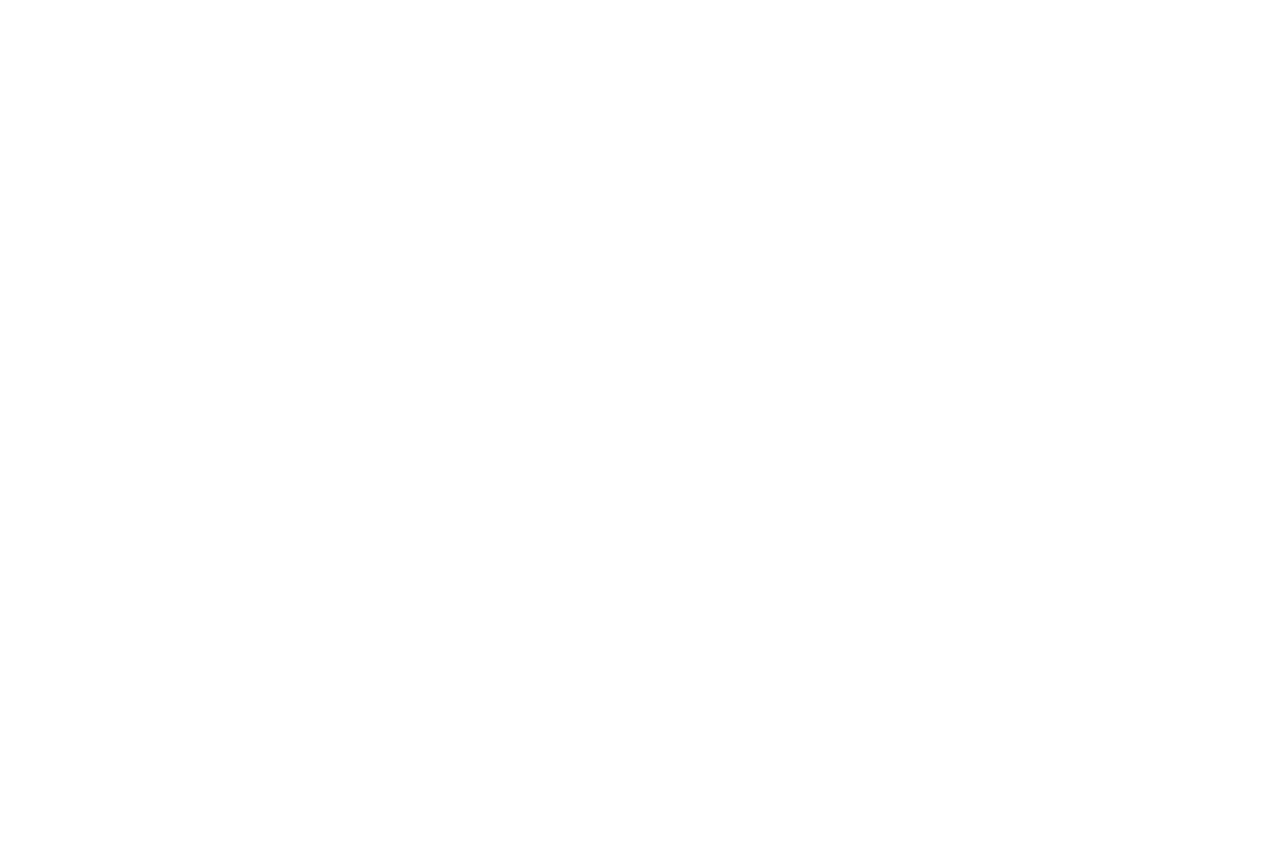
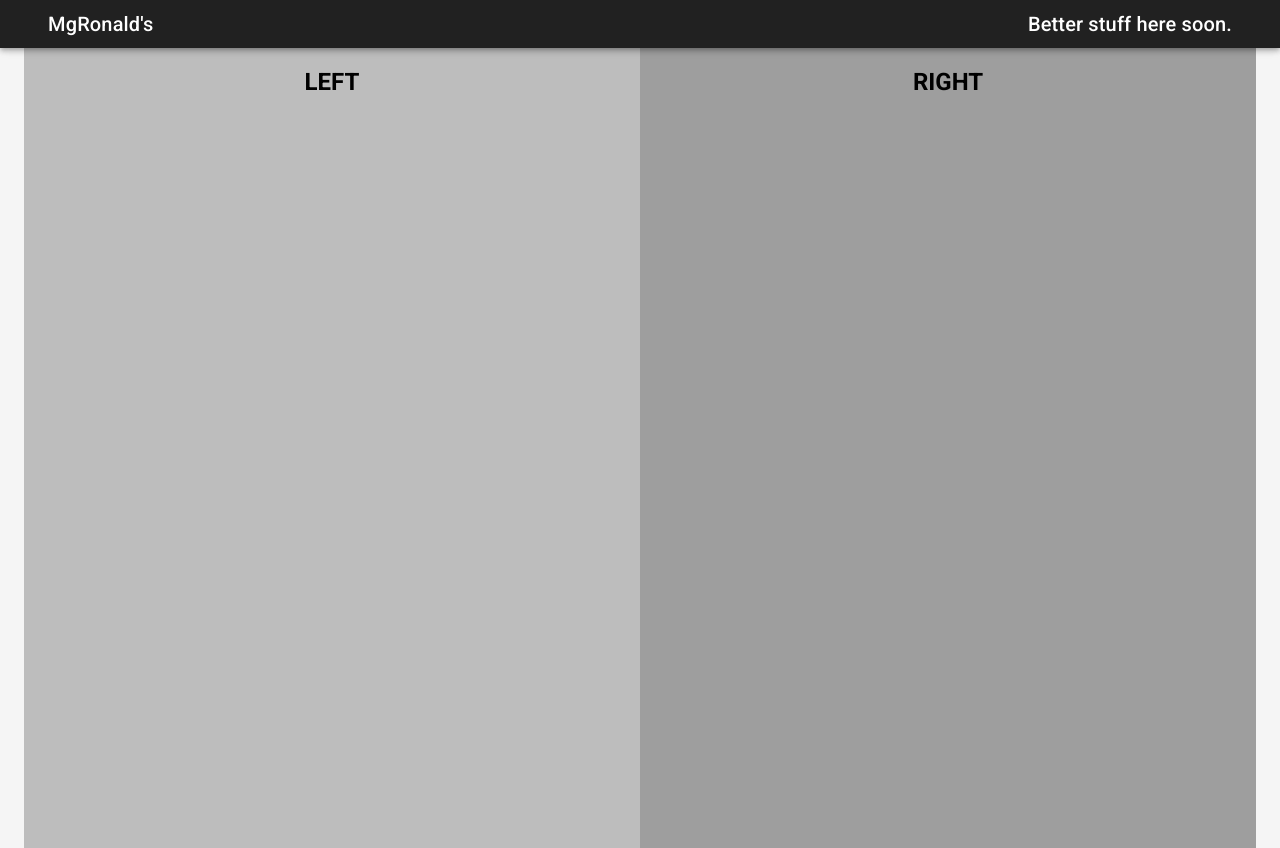
Before and after one commit to ewink1977/KRK-Frontend, a React (Create React App) app: page /bbs in a window 1280 px wide. Before the commit the page ends 800 px from the top, so only its background shows below. Built offline with nearby package versions, Linux system fonts and the light colour scheme; a web font is replaced by a local one.

Commit message:
Started work on main BBS page.

```diff
--- a/src/App.js
+++ b/src/App.js
@@ -1,5 +1,6 @@
 import React from 'react';
 import { BrowserRouter as Router, Route, Switch } from 'react-router-dom';
+import BBSMainApp from './components/BBSAppComps/BBSMainApp/BBSMainApp';
 import LandingPage from './components/GenericComps/LandingPage/LandingPage';
 import Login from './components/GenericComps/Login/Login';
 import Register from './components/GenericComps/Register/Register';
@@ -12,7 +13,7 @@ function App() {
 					<Route exact path='/' component={LandingPage} />
 					<Route path='/login' component={Login} />
 					<Route path='/register' component={Register} />
-					{/* BBSApp -- Will contain all the BBS Actions (posts, events, user management) */}
+					<Route path='/bbs' component={BBSMainApp} />
 				</Switch>
 			</div>
 		</Router>
--- /dev/null
+++ b/src/components/BBSAppComps/BBSMainApp/BBSMainApp.Styles.js
@@ -0,0 +1,39 @@
+import { makeStyles } from '@material-ui/core';
+import { grey } from '@material-ui/core/colors';
+
+export const useStyles = makeStyles((theme) => ({
+	appBar: {
+		display: 'flex',
+		flexDirection: 'row',
+		alignItems: 'center',
+		justifyContent: 'space-between',
+		backgroundColor: grey[900],
+		padding: '0.5rem 3rem',
+	},
+	container: {
+		display: 'flex',
+		flexWrap: 'wrap-reverse',
+		justifyContent: 'center',
+		alignItems: 'flex-start',
+		backgroundColor: grey[100],
+		minHeight: '100vh',
+	},
+	bbsLeftColumn: {
+		display: 'flex',
+		flexDirection: 'column',
+		alignItems: 'center',
+		justifyContent: 'flex-start',
+		backgroundColor: grey[400],
+		minHeight: '100vh',
+		width: '100%',
+	},
+	bbsRightColumn: {
+		display: 'flex',
+		flexDirection: 'column',
+		alignItems: 'center',
+		justifyContent: 'flex-start',
+		minHeight: '100vh',
+		width: '100%',
+		backgroundColor: grey[500],
+	},
+}));
--- /dev/null
+++ b/src/components/BBSAppComps/BBSMainApp/BBSMainApp.jsx
@@ -0,0 +1,31 @@
+import React, { Fragment } from 'react';
+import { Container, Grid, AppBar, Typography } from '@material-ui/core';
+import { useStyles } from './BBSMainApp.Styles';
+
+const BBSMainApp = () => {
+	const classes = useStyles();
+	return (
+		<Fragment>
+			<AppBar position='sticky' className={classes.appBar}>
+				<Grid item>
+					<Typography variant='h6'>MgRonald's</Typography>
+				</Grid>
+				<Grid item>
+					<Typography variant='h6'>
+						Better stuff here soon.
+					</Typography>
+				</Grid>
+			</AppBar>
+			<Container fixed className={classes.container}>
+				<Grid item md={12} lg={6} className={classes.bbsLeftColumn}>
+					<h2>LEFT</h2>
+				</Grid>
+				<Grid item md={12} lg={6} className={classes.bbsRightColumn}>
+					<h2>RIGHT</h2>
+				</Grid>
+			</Container>
+		</Fragment>
+	);
+};
+
+export default BBSMainApp;
--- a/src/components/GenericComps/TestUserInfo/TestUserInfo.jsx
+++ b/src/components/GenericComps/TestUserInfo/TestUserInfo.jsx
@@ -11,19 +11,28 @@ const TestUserInfo = () => {
 			<Typography variant='h4' className={classes.testUserHeader}>
 				Test Users!
 			</Typography>
-			<Typography variant='body2' className={classes.testUserText}>
+			<Typography
+				variant='body2'
+				paragraph='true'
+				className={classes.testUserText}>
 				If you want to take a look around the system, please feel free
 				to <Link to='/register'>create an account</Link>. You can also
 				log in with the test user account, username:{' '}
 				<strong>testuser</strong> and the password:{' '}
 				<strong>testuserpassword</strong>.
 			</Typography>
-			<Typography variant='body2' className={classes.testUserText}>
+			<Typography
+				variant='body2'
+				paragraph='true'
+				className={classes.testUserText}>
 				This will give you basic user access which will let you use the
 				Time Management System, post messages, reply to messages, and
 				view events!
 			</Typography>
-			<Typography variant='body2' className={classes.testUserText}>
+			<Typography
+				variant='body2'
+				paragraph='true'
+				className={classes.testUserText}>
 				You can check out all of the features via the{' '}
 				<a
 					href='https://douglasavenue.com/ebbsdoc/documentation.html'
```
